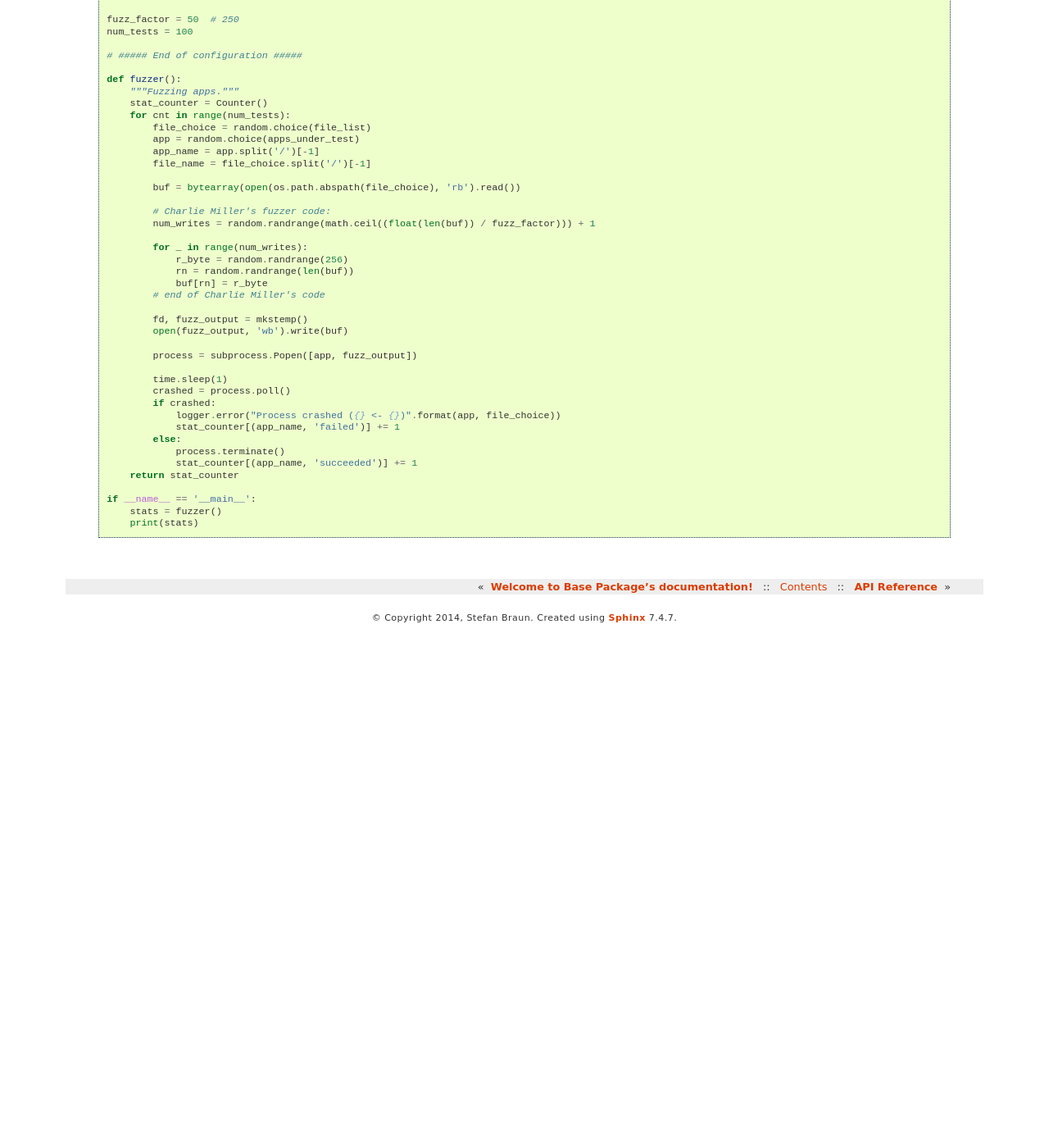
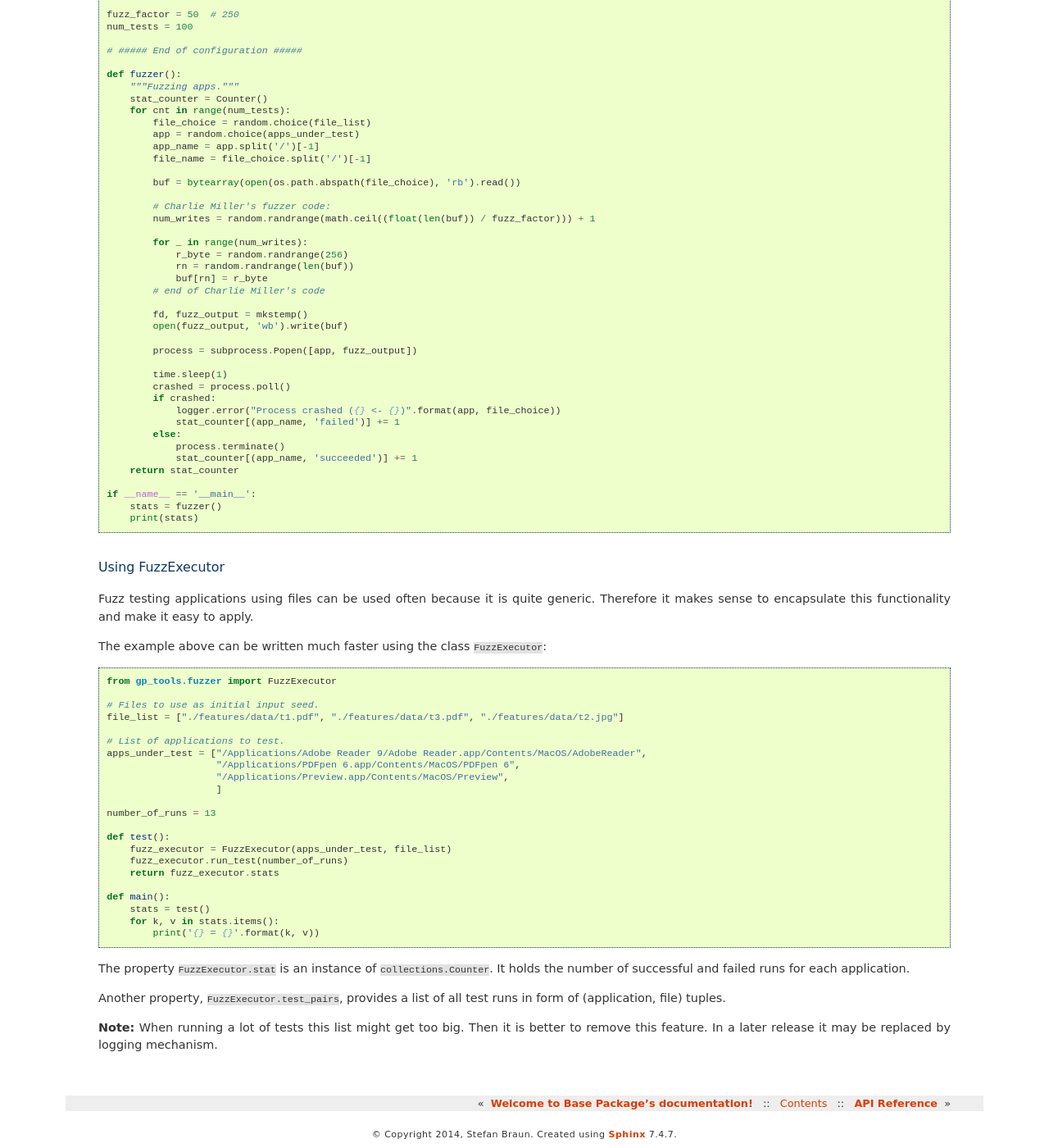
Before and after one commit to stbraun/fuzzing, a Sphinx documentation site: the page built from docs/source/tutorial.rst, in a window 1280 px wide and 1400 px high, scrolled down 2913 px. Shown: the whole window at 82% size. Built offline with Sphinx 7.4.7, drawn with Linux system fonts in a browser that asks for light colours; before the commit the page ends 3684 px from its top, so only the background shows below that; some of the changed text lies outside the part shown.

```diff
--- a/docs/source/conf.py
+++ b/docs/source/conf.py
@@ -59,9 +59,9 @@ copyright = '2014, Stefan Braun'
 # built documents.
 #
 # The short X.Y version.
-version = '0.1'
+version = '0.2'
 # The full version, including alpha/beta/rc tags.
-release = '0.1.0'
+release = '0.2.0'
 
 # The language for content autogenerated by Sphinx. Refer to documentation
 # for a list of supported languages.
--- a/docs/source/tutorial.rst
+++ b/docs/source/tutorial.rst
@@ -84,7 +84,7 @@ This is already good for robustness tests. In most cases you also want a kind
 of statistics and a documentation of the test cases resulting in an error.
 
 Generating test data
-....................
+____________________
 
 .. index:: Charlie Miller
 
@@ -98,7 +98,7 @@ ASCII texts, HTML, XML, JSON and other text based formats.
 ``gp_tools.fuzzer.fuzz_string()`` is a wrapper simplifying such use cases a bit.
 
 Example of a simple generator:
-..............................
+______________________________
 
 ::
 
@@ -113,7 +113,7 @@ Of course you can also create one fuzzed variant at a time and feed it directly
 
 
 Calling the SUT with the test data
-..................................
+__________________________________
 
 How to call the SUT depends obviously from its type. A Python function can be called directly with the created
 data. It might make sense to enclose the call into a try / except block to catch errors. It is also easy to
@@ -129,7 +129,7 @@ information about the success or failure of the run. At least crashes are easily
 
 
 The oracle - or: How to evaluate the test result?
-.................................................
+_________________________________________________
 
 The function evaluating the result of a test run is called *oracle*. That's fine because the result
 is not always clear and understandable.
@@ -144,7 +144,7 @@ or a log file, we may be able to write parsers that enable us to look for failur
 
 
 Complete example:
-.................
+_________________
 
 The following sample code runs 100 tests against the applications listed in ``apps_under_test``.
 Test data is generated using a simple fuzzer on a set of files defines in ``file_list``.
@@ -223,3 +223,48 @@ Some of the code found in the ``fuzzer`` module is inlined for easier comprehens
     if __name__ == '__main__':
         stats = fuzzer()
         print(stats)
+
+
+
+Using FuzzExecutor
+__________________
+
+Fuzz testing applications using files can be used often because it is quite generic. Therefore
+it makes sense to encapsulate this functionality and make it easy to apply.
+
+The example above can be written much faster using the class ``FuzzExecutor``: ::
+
+    from gp_tools.fuzzer import FuzzExecutor
+
+    # Files to use as initial input seed.
+    file_list = ["./features/data/t1.pdf", "./features/data/t3.pdf", "./features/data/t2.jpg"]
+
+    # List of applications to test.
+    apps_under_test = ["/Applications/Adobe Reader 9/Adobe Reader.app/Contents/MacOS/AdobeReader",
+                       "/Applications/PDFpen 6.app/Contents/MacOS/PDFpen 6",
+                       "/Applications/Preview.app/Contents/MacOS/Preview",
+                       ]
+
+    number_of_runs = 13
+
+    def test():
+        fuzz_executor = FuzzExecutor(apps_under_test, file_list)
+        fuzz_executor.run_test(number_of_runs)
+        return fuzz_executor.stats
+
+    def main():
+        stats = test()
+        for k, v in stats.items():
+            print('{} = {}'.format(k, v))
+
+The property ``FuzzExecutor.stat`` is an instance of ``collections.Counter``. It holds the number
+of successful and failed runs for each application.
+
+Another property, ``FuzzExecutor.test_pairs``, provides a list of all test runs in
+form of (application, file) tuples.
+
+..  TODO - rewrite this after introducing logging.
+
+**Note:** When running a lot of tests this list might get too big. Then
+it is better to remove this feature. In a later release it may be replaced
+by logging mechanism.
```
Also changed, not shown: v0_2_0.xml (added, +14 -0 lines), 1 other file.
